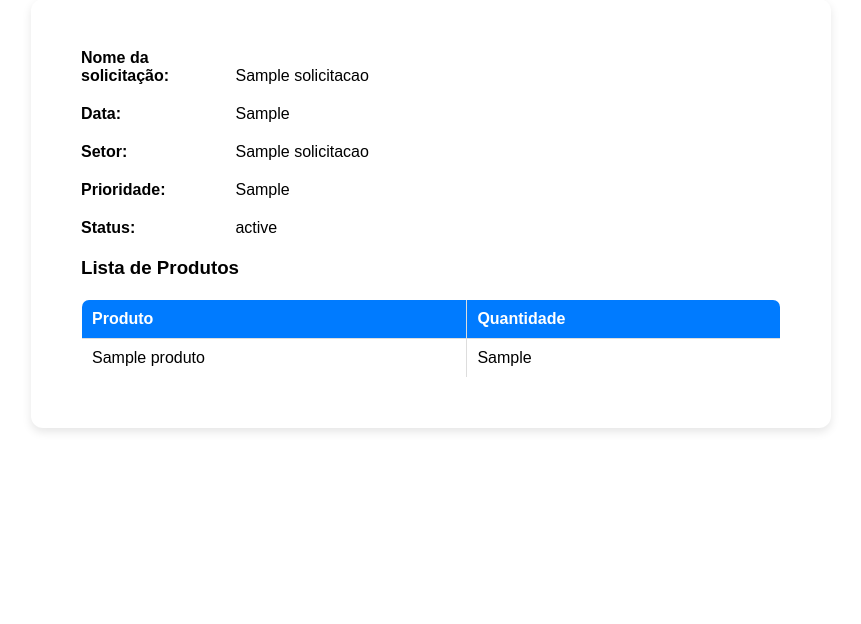
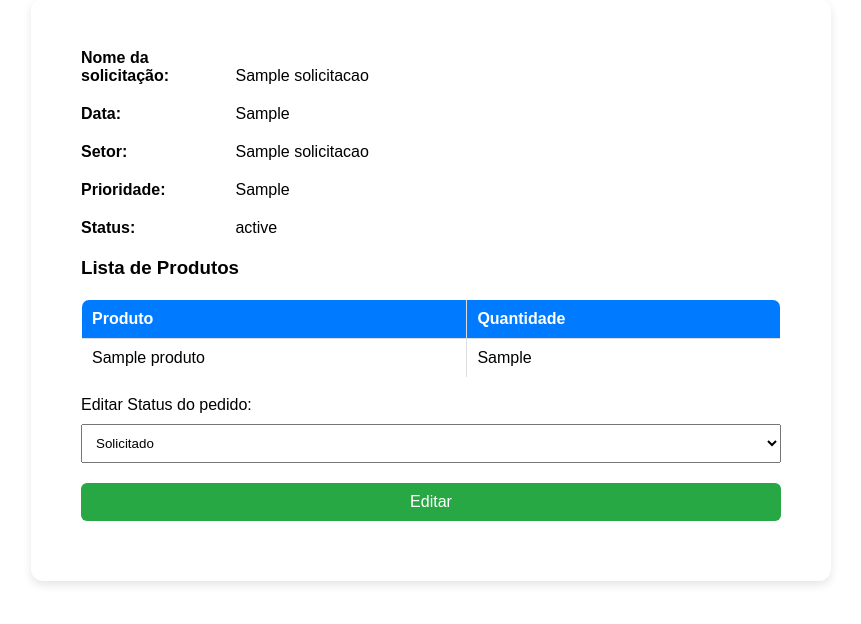
Before and after one commit to DavidSilvaProg/sistemaAgricola, a Flask app: template templates/detalhesSolicitacao.html in a window 1280 px wide. Shown: the part 150-774 px from the top of the page, without its empty margins (209-1070 px from the left). Run offline with Flask 3, Linux system fonts and the light colour scheme; the visitor is signed in with stand-in values (Sample User, id 1); the template is opened without the code that fills it: most values are stand-ins (such as "Sample title", 1, 10 or a date in 2020).

Commit message:
adicionei a função do admin poder editar o status do pedido

```diff
--- a/app.py
+++ b/app.py
@@ -59,7 +59,7 @@ class Solicitacao:
             (nome_solicitacao, id_setor, data_solicitacao, prioridade_solicitacao, status_solicitacao)
             VALUES (%s, %s, %s, %s, %s)
         """
-        data = (nome, setor, datetime.now().date(), prioridade,'Pendente')
+        data = (nome, setor, datetime.now().date(), prioridade,'Solicitado')
         ultimoId = (self.db.execute(query, data))
         self.incluirProdutos(ultimoId, produtos)
 
@@ -125,6 +125,15 @@ class Solicitacao:
 
     def fechar_conexao(self):
         self.db.close()
+
+    def editarStatusSolicitacao(self, status, id):
+        query = """
+                    UPDATE solicitacao_compras SET status_solicitacao = %s
+                    WHERE id_solicitacao = %s
+                """
+        params = [status, id]
+        return self.db.execute(query, params)
+
 
 class Autenticacao:
     def __init__(self):
@@ -228,7 +237,7 @@ def detalhesSolicitacao(id):
 
 #Página de cadastro de solicitações de compras, carrega dados de produtos e setores
 @app.route('/cadastroSolicitacao')
-def cadastro():
+def cadastroSolicitacao():
     if "user_id" in session:
         setores = solicitacao_service.buscar_setores()
         return render_template('cadastroSolicitacao.html', setores=setores)
@@ -236,8 +245,8 @@ def cadastro():
         return redirect(url_for("login"))
 
 #Recebe as solicitação de compra do formulário e grava no banco
-@app.route('/recebeSolicitacao', methods=['POST'])
-def recebeSolicitacao():
+@app.route('/cadastrarSolicitacao', methods=['POST'])
+def cadastrarSolicitacao():
     nome = request.form['nome']
     setor = request.form['setor']
     produtos = []
@@ -248,7 +257,20 @@ def recebeSolicitacao():
             produtos.append({'produto': valor, 'quantidade': quantidade})
     prioridade = request.form['prioridade']
     solicitacao_service.incluirSolicitacao(nome, setor, produtos, prioridade)
-    return redirect(url_for('cadastro'))
+    return redirect(url_for('cadastroSolicitacao'))
+
+@app.route('/editarStatusSolicitacao/<int:id>', methods=['POST'])
+def editarStatusSolicitacao(id):
+    if "user_id" in session:
+        if session['nivel'] == "administrador":
+            status = request.form['status']
+            solicitacao_service.editarStatusSolicitacao(status, id)
+            return redirect(url_for('solicitacoesCompra'))
+        else:
+            return redirect(url_for('solicitacoesCompra'))
+    else:
+        return redirect(url_for("login"))
+
 
 #Executa a aplicação
 if __name__ == '__main__':
--- a/templates/cadastroSolicitacao.html
+++ b/templates/cadastroSolicitacao.html
@@ -3,7 +3,7 @@
 {% block content %}
     <div class="container container-cadastro-solicitacao">
         <h2>Cadastro de Solicitação de Compra</h2>
-        <form id="requestForm" action='recebeSolicitacao' method='post'>
+        <form id="requestForm" action='cadastraSolicitacao' method='post'>
             <label for="requester">Nome da Solicitação:</label>
             <input type="text" id="requester" name='nome' class="padrao-input" required>
 
--- a/templates/detalhesSolicitacao.html
+++ b/templates/detalhesSolicitacao.html
@@ -46,6 +46,26 @@
 
             </tbody>
         </table>
+        {% if session.nivel == 'administrador' %}
+            <br>
+            {% for solicitacao in solicitacao %}
+            <form id="requestForm" action='/editarStatusSolicitacao/{{ solicitacao.id_solicitacao }}' method='post'>
+            {% endfor %}
+                <label for="statusPedido">Editar Status do pedido:</label>
+                <select id="statusPedido" name='status' class="padrao-input" required>
+                    <option value="Solicitado">Solicitado</option>
+                    <option value="Em Cotação">Em Cotação</option>
+                    <option value="Em Análise">Em Análise</option>
+                    <option value="Pendente">Pendente</option>
+                    <option value="Aprovado">Aprovado</option>
+                    <option value="Reprovado">Reprovado</option>
+                    <option value="Cancelado">Cancelado</option>
+                    <option value="Concluído">Concluído</option>
+                </select>
+                <button type="submit" class="btn-solicitar padrao-input">Editar</button>
+
+            </form>
+        {% endif%}
     </div>
 
 {% endblock %}
```
